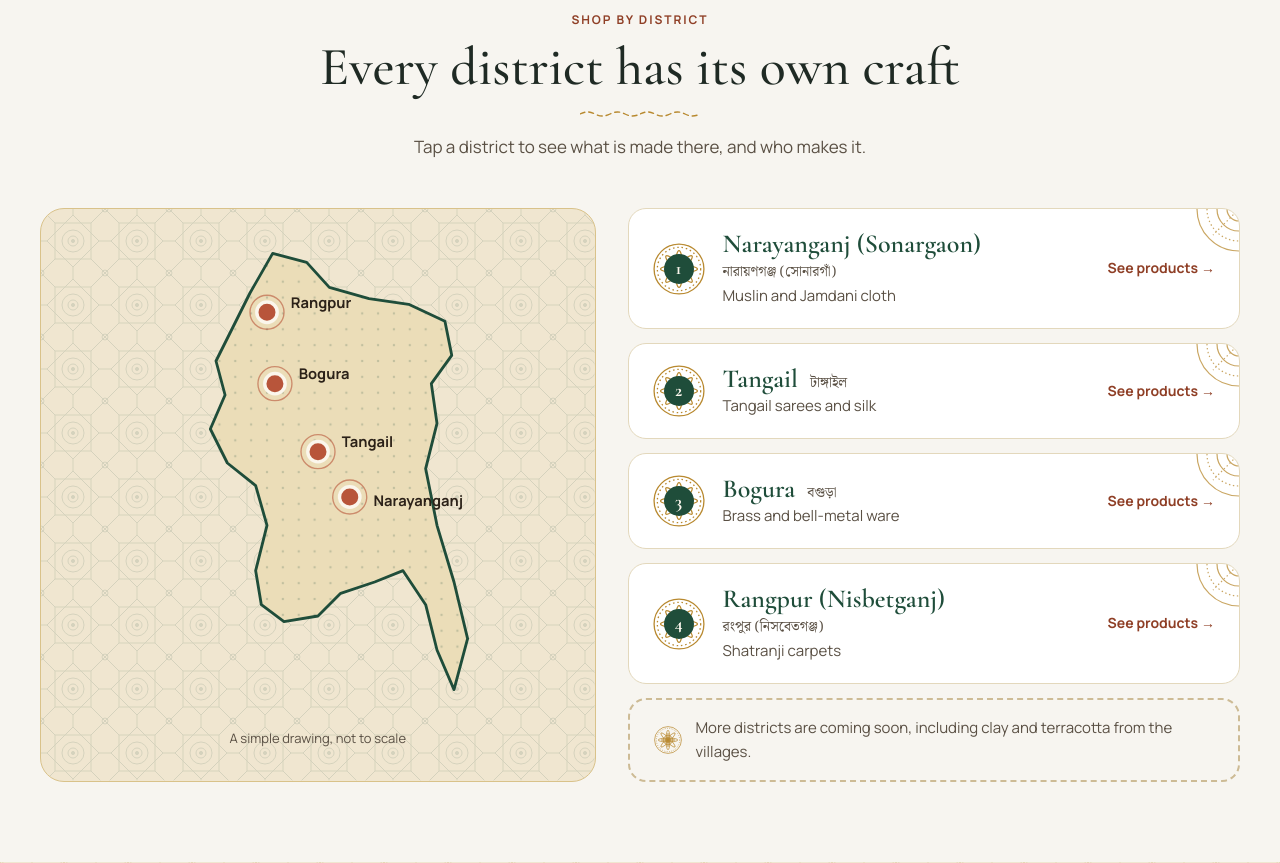
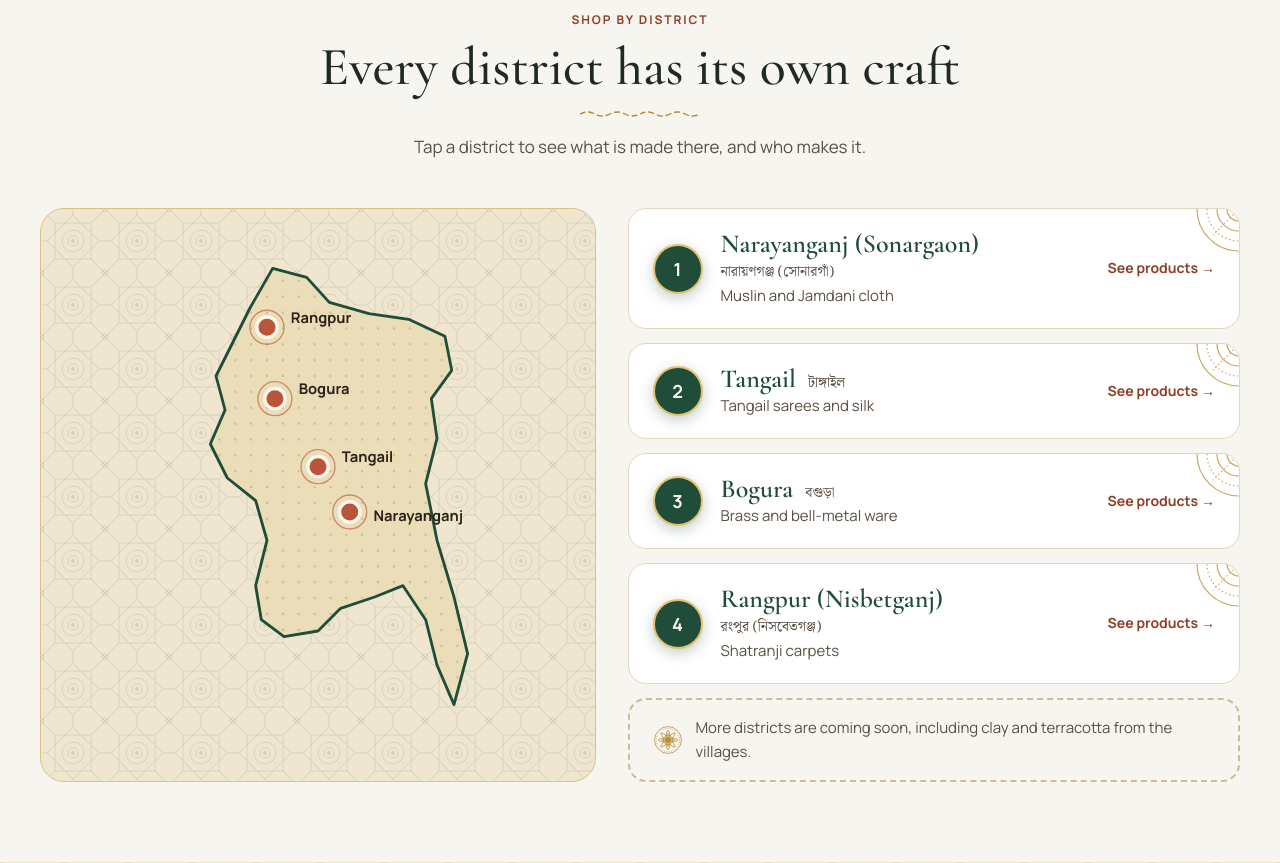
Before and after one commit to fatema-alt/Sorolata, a Laravel app: page / in a window 1280 px wide. Shown: the part 1026-1889 px from the top of the page. Run offline with Laravel 12, Linux system fonts and the light colour scheme; data comes from the database, SQL or seed files in the repository; data that the repository does not hold is empty; some libraries are stand-ins or nearby versions.

Commit message:
Remove map caption and rosette under district numbers, make green circle pop

```diff
--- a/app/Livewire/Builder/VisualPageBuilder.php
+++ b/app/Livewire/Builder/VisualPageBuilder.php
@@ -1110,7 +1110,6 @@ class VisualPageBuilder extends Component
                     'subtitle' => 'Tap a district to see what is made there, and who makes it.',
                     'map_image_url' => '',
                     'map_image_alt' => 'Map of Bangladesh craft districts',
-                    'map_caption' => 'A simple drawing, not to scale',
                     'coming_soon_text' => 'More districts are coming soon, including clay and terracotta from the villages.',
                     'items' => [
                         ['n' => '1', 'name' => 'Narayanganj (Sonargaon)', 'bn' => 'নারায়ণগঞ্জ (সোনারগাঁ)', 'craft' => 'Muslin and Jamdani cloth', 'href' => '#products', 'cta_text' => 'See products →'],
--- a/resources/views/livewire/builder/partials/home-inspector.blade.php
+++ b/resources/views/livewire/builder/partials/home-inspector.blade.php
@@ -197,10 +197,6 @@
       <div>
         <label class="{{ $labelClass }}">Or Map Image URL</label>
         <input type="text" placeholder="Leave blank for default SVG map" wire:model.live.debounce.300ms="sections.{{ $sIndex }}.settings.map_image_url" class="{{ $inputClass }}">
-      </div>
-      <div>
-        <label class="{{ $labelClass }}">Map Caption</label>
-        <input type="text" wire:model.live.debounce.300ms="sections.{{ $sIndex }}.settings.map_caption" class="{{ $inputClass }}">
       </div>
       <label class="inline-flex items-center gap-2 text-xs text-gray-300 cursor-pointer pt-1">
         <input type="checkbox" wire:model.live="sections.{{ $sIndex }}.settings.map_blend_multiply" class="rounded bg-[#12141a] border-[#282d37] text-[#214E34]">
--- a/resources/views/storefront/sections/render-block.blade.php
+++ b/resources/views/storefront/sections/render-block.blade.php
@@ -160,18 +160,12 @@
               </g>
             </svg>
           @endif
-          @if(!empty($s['map_caption']))
-            <div style="position:relative; font-size:13px; color:#5A5044; margin-top:10px">{{ $s['map_caption'] }}</div>
-          @endif
         </div>
         <div style="flex:1.4 1 420px; min-width:0; display:flex; flex-direction:column; gap:14px">
           @foreach($districtsList as $d)
             <a href="{{ $linkHref($d['href'] ?? '#products') }}" style="position:relative; overflow:hidden; display:flex; align-items:center; gap:18px; background:#fff; border:1px solid #E3D8BC; border-radius:18px; padding:20px 24px; text-decoration:none">
               <svg aria-hidden="true" width="56" height="56" viewBox="0 0 56 56" style="position:absolute; right:0; top:0; color:#B8892F; opacity:0.75"><use href="#cornerArt"></use></svg>
-              <div style="position:relative; width:52px; height:52px; flex:none; display:flex; align-items:center; justify-content:center">
-                <svg aria-hidden="true" width="52" height="52" viewBox="0 0 48 48" style="position:absolute; left:0; top:0; color:#B8892F"><use href="#rosetteArt"></use></svg>
-                <div style="position:relative; width:30px; height:30px; border-radius:50%; background:#1F4D3A; color:#FBF6EC; display:flex; align-items:center; justify-content:center; font-family:'Cormorant Garamond',Georgia,serif; font-weight:700; font-size:18px">{{ $d['n'] ?? ($loop->iteration) }}</div>
-              </div>
+              <div style="width:46px; height:46px; flex:none; border-radius:50%; background:#1F4D3A; color:#FBF6EC; border:2px solid #E3C26F; box-shadow:0 4px 14px rgba(31,77,58,0.28); display:flex; align-items:center; justify-content:center; font-family:'Manrope',sans-serif; font-weight:700; font-size:18px; line-height:1">{{ $d['n'] ?? ($loop->iteration) }}</div>
               <div style="flex:1 1 auto; min-width:0; padding-right:40px">
                 <div style="display:flex; flex-wrap:wrap; align-items:baseline; gap:2px 12px">
                   <h3 style="margin:0; font-family:'Cormorant Garamond',Georgia,serif; font-weight:600; font-size:26px; line-height:1.15; color:#1F4D3A">{{ $d['name'] ?? '' }}</h3>
```
